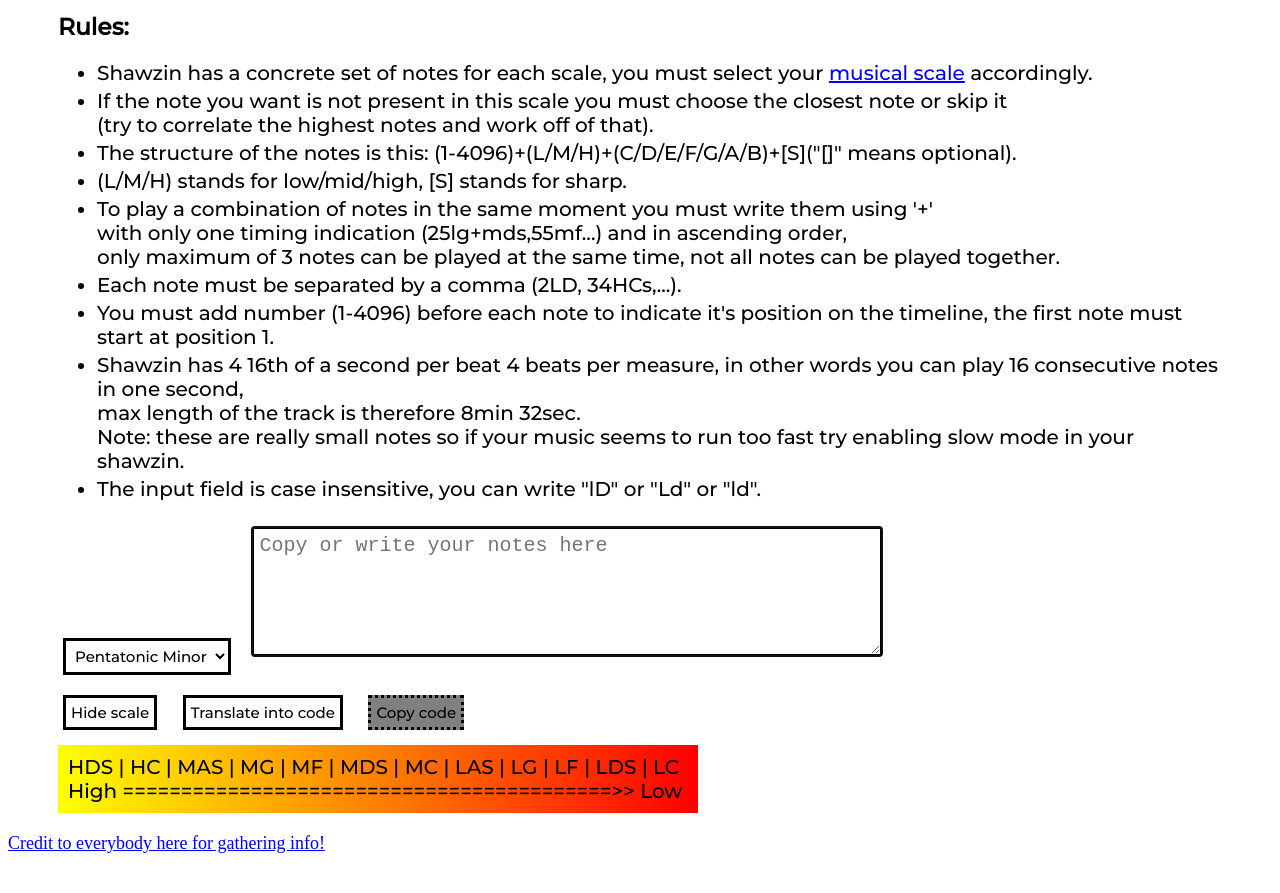
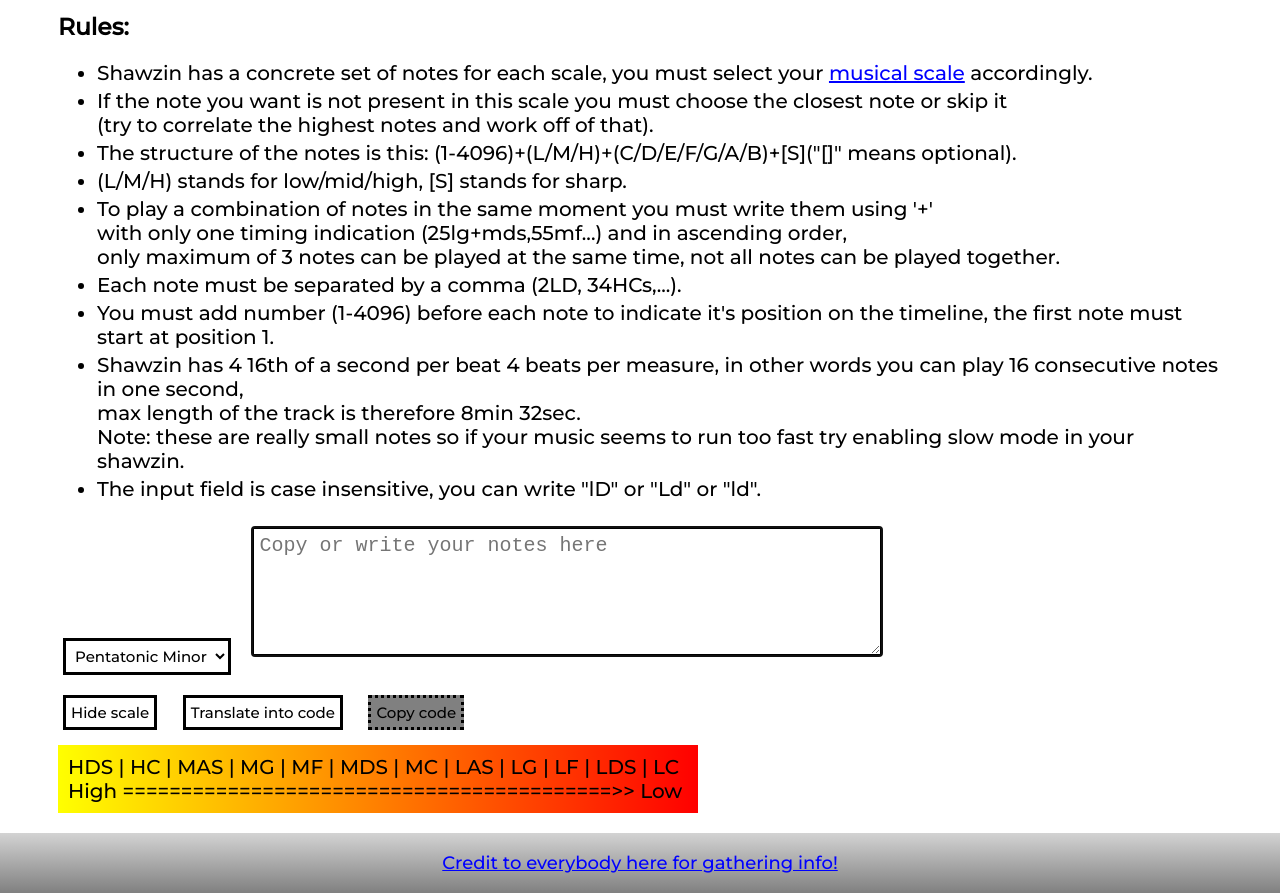
Before and after one commit to DANser-freelancer/Warframe-shawzin, a plain HTML site: page index.html in a window 1280 px wide. Shown: the part 147-1040 px from the top of the page. Before the commit the page ends 1001 px from the top, so only its background shows below. Drawn offline with Linux system fonts and the light colour scheme.

Commit message:
Update index.html

```diff
--- a/index.html
+++ b/index.html
@@ -56,10 +56,12 @@
 		<p id="scale-notes">HDS | HC | MAS | MG | MF | MDS | MC | LAS | LG | LF | LDS | LC</p>
 		<p>High ==========================================>> Low</p>
 	</div>
-        </div>
+	</div>
 </article>
 <footer>
-        <a id="credit" href="https://docs.google.com/document/d/1VvlM4IQr8bfUV8pCJMVNRaG6piJTR9_t-xq7wQaxpho/edit">Credit to everybody here for gathering info!</a>
+	<div class="foot">
+		<a id="credit" href="https://docs.google.com/document/d/1VvlM4IQr8bfUV8pCJMVNRaG6piJTR9_t-xq7wQaxpho/edit">Credit to everybody here for gathering info!</a>
+	</div>
 </footer>
 </body>
 <script src="shawzin compiler script.js"></script>
```
